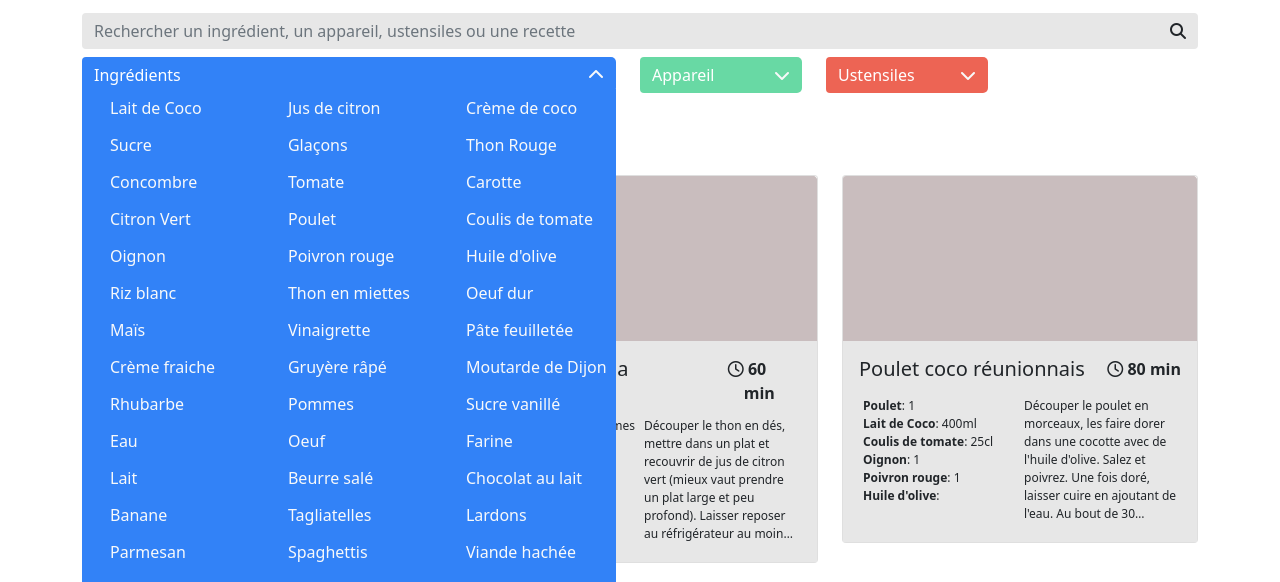
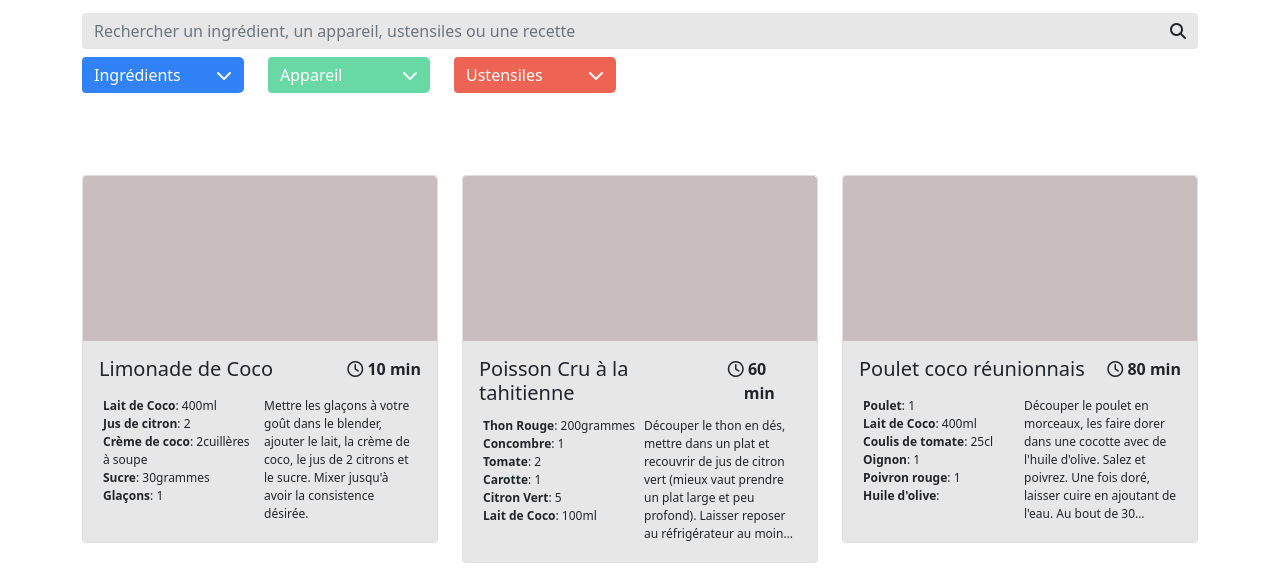
Before and after one commit to Poccardl/LoicPoccard_7_01022021, a website with bundled scripts: page index.html in a window 1280 px wide. Shown: the part 146-728 px from the top of the page. Built offline with nearby package versions, Linux system fonts and the light colour scheme.

Commit message:
minor css modif

```diff
--- a/index.html
+++ b/index.html
@@ -40,11 +40,11 @@
           </div>
           <div class="row col-xl-12 mt-2">
             <!-- Ingrédients -->
-            <div id="ingredients_section" class="col-xl-6">
+            <div id="ingredients_section" class="col-xl-2">
               <div class="input-group">
                 <input id="search_ingredients" type="text" class="form-control text-light custom-bg-primary white_placeholder b_none" placeholder="Ingrédients" aria-label="Text input with segmented dropdown button">
                 <button id="ingredients_btn" type="button" class="btn btn-outline-secondary text-light custom-bg-primary b_none">
-                  <i class="fas fa-chevron-up"></i>
+                  <i class="fas fa-chevron-down"></i>
                 </button>
                 <ul id="ingredients" class="filters custom-bg-primary"></ul>
               </div>
--- a/sass/components/_dropdow.scss
+++ b/sass/components/_dropdow.scss
@@ -10,7 +10,7 @@
     }
 }
 #ingredients {
-    display: flex;
+    display: none;
     width: 100%;
 }
 #appareil {
```
Also changed, not shown: CSS/main.css.
